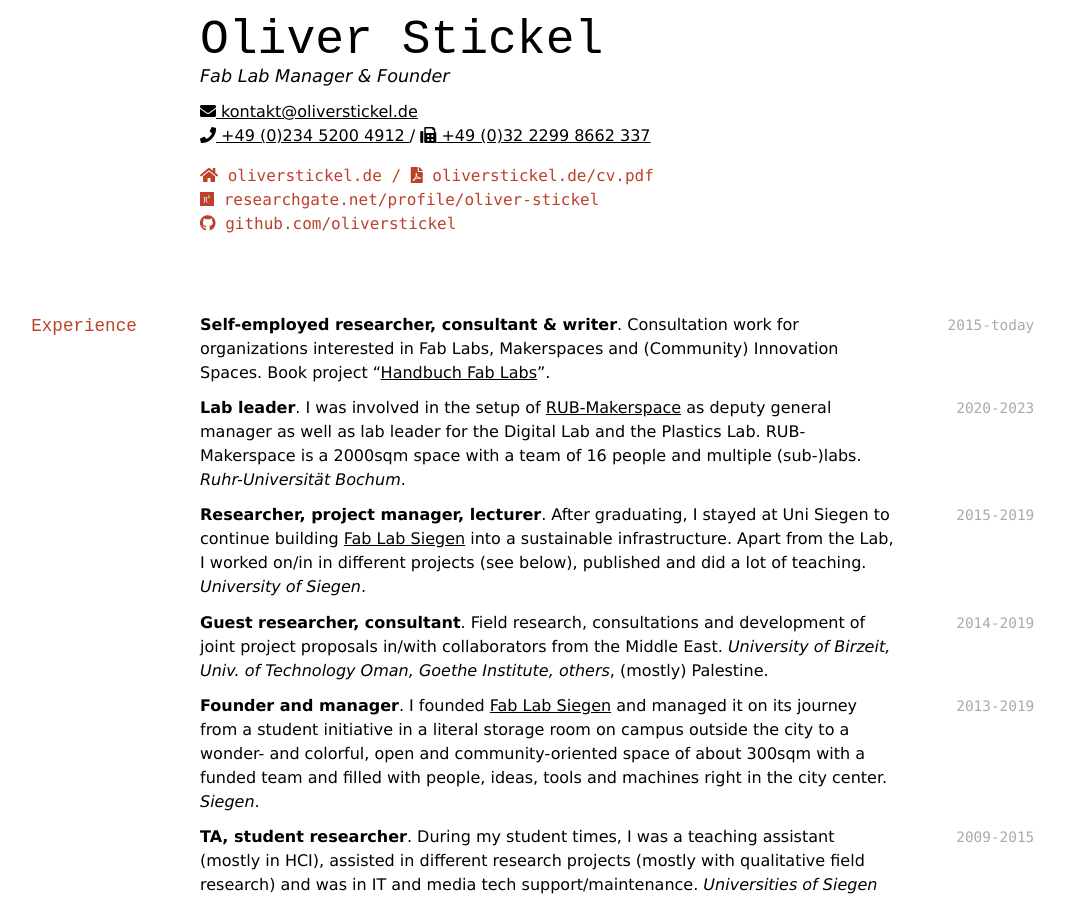
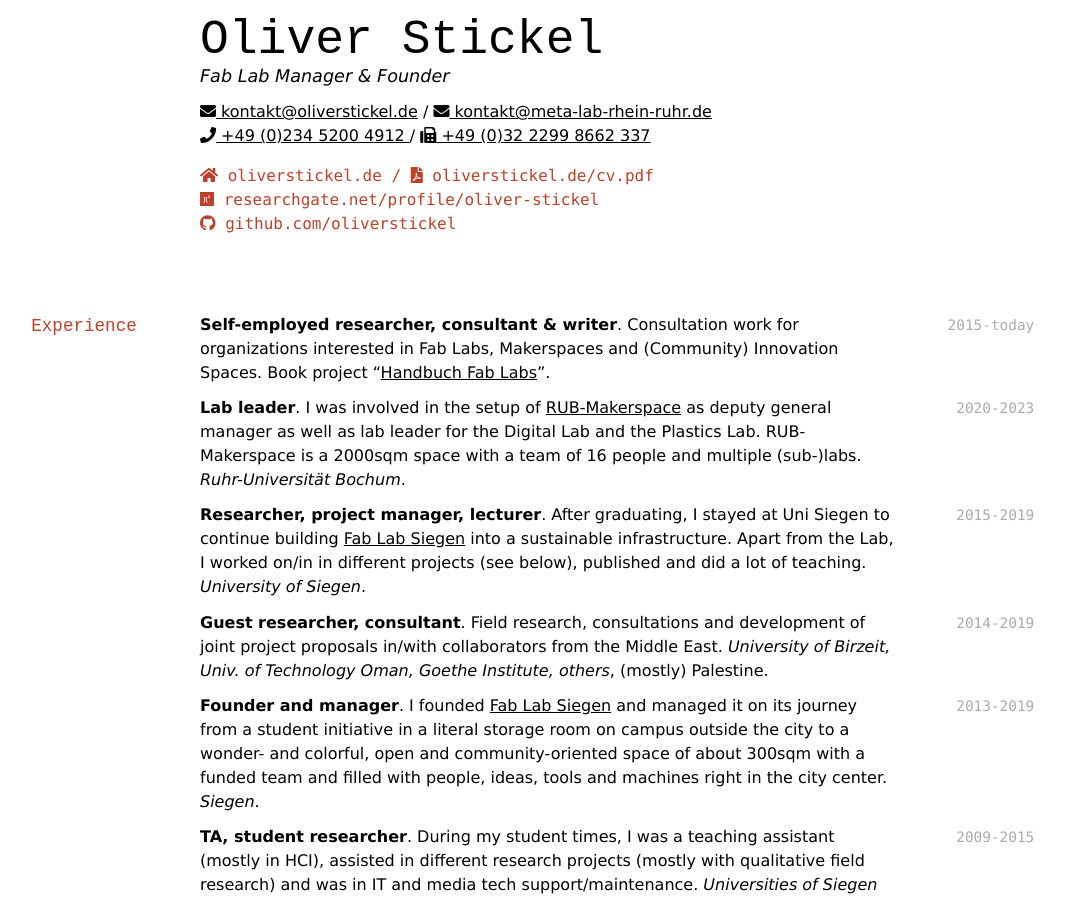
Before and after one commit to oliverstickel/oliverstickel.github.io, a Jekyll site: the page built from index.md, in a window 1280 px wide and 900 px high. Shown: the whole window, without its empty margins (132-1197 px from the left). Built offline with Jekyll 4.4.1, drawn with Linux system fonts in a browser that asks for light colours; nearby versions of some CDN libraries; a style sheet for code colours, icons or effects is not loaded.

Commit message:
Update index.md

```diff
--- a/index.md
+++ b/index.md
@@ -5,7 +5,7 @@ title: Oliver Stickel
 # Oliver Stickel
 Fab Lab Manager & Founder
 
-<a href="mailto:kontakt@oliverstickel.de"><i class="fas fa-envelope"></i> kontakt@oliverstickel.de</a><br/>
+<a href="mailto:kontakt@oliverstickel.de"><i class="fas fa-envelope"></i> kontakt@oliverstickel.de</a> / <a href="mailto:kontakt@meta-lab-rhein-ruhr.de"><i class="fas fa-envelope"></i> kontakt@meta-lab-rhein-ruhr.de</a><br/>
 <a href="tel:+4923452004912"><i class="fas fa-phone"></i> +49 (0)234 5200 4912 </a> / <a href="fax:+493222998662337"><i class="fas fa-fax"></i> +49 (0)32 2299 8662 337 </a><br/>
 
 <div id="webaddress">
```
